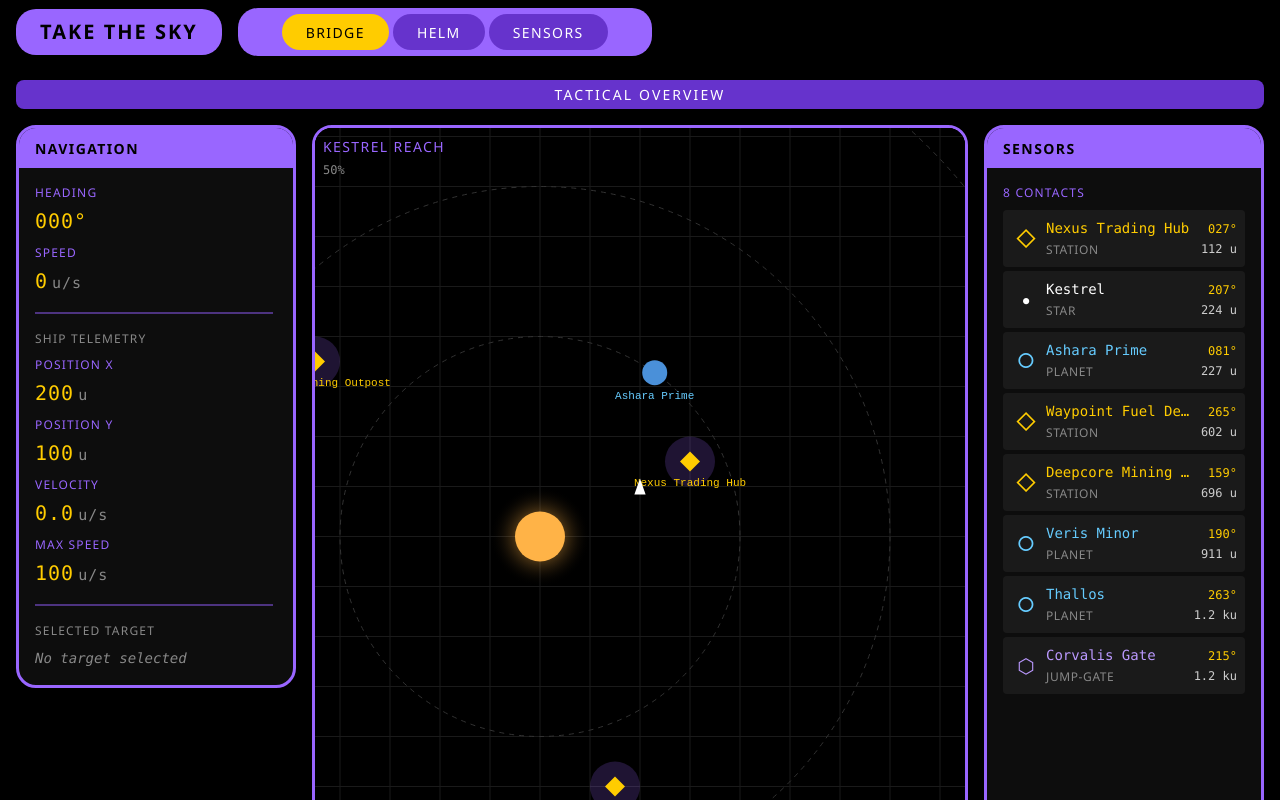
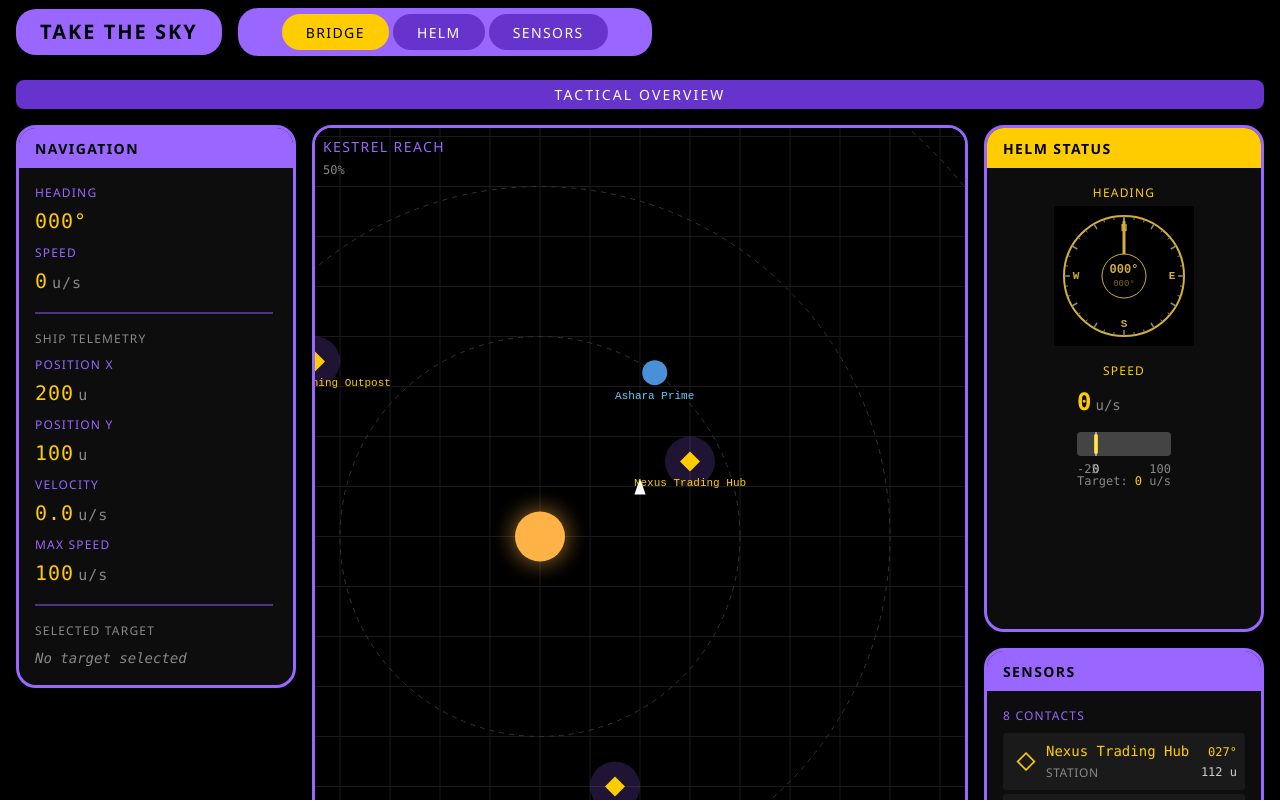
Before and after one commit to IntegerMan/FreighterSim, a Vue app: page /bridge in a window 1280 px wide. Built offline with nearby package versions, Linux system fonts and the light colour scheme.

Commit message:
Better navigation plotting

```diff
--- a/src/components/map/SystemMap.vue
+++ b/src/components/map/SystemMap.vue
@@ -341,17 +341,15 @@ function handleWheel(event: WheelEvent) {
 }
 
 function handleMouseDown(event: MouseEvent) {
-  if (event.button === 0) { // Left click
   const rect = canvasRef.value!.getBoundingClientRect();
   const clickPos = {
     x: event.clientX - rect.left,
     y: event.clientY - rect.top,
   };
-
-    // Check for object selection
   const worldPos = screenToWorld(clickPos);
   const clickRadius = 20 / zoom.value;
 
+  if (event.button === 0) { // Left click
     // Check stations
     for (const station of navStore.stations) {
       const dx = station.position.x - worldPos.x;
@@ -385,11 +383,26 @@ function handleMouseDown(event: MouseEvent) {
       }
     }
 
-    // No object clicked - add waypoint at clicked position
+    // No object clicked - handle waypoint creation
+    // Shift+click: add to queue, otherwise clear all and create new
+    if (!event.shiftKey) {
+      navStore.clearWaypoints();
+    }
     navStore.addWaypoint(worldPos);
     navStore.clearSelection();
     sensorStore.clearSelection();
-  } else if (event.button === 2) { // Right click - start panning
+  } else if (event.button === 2) { // Right click
+    // Check if clicking on a waypoint to delete it
+    for (const waypoint of navStore.waypoints) {
+      const dx = waypoint.position.x - worldPos.x;
+      const dy = waypoint.position.y - worldPos.y;
+      if (Math.sqrt(dx * dx + dy * dy) < clickRadius) {
+        navStore.removeWaypoint(waypoint.id);
+        return;
+      }
+    }
+
+    // Not on a waypoint - start panning
     isDragging.value = true;
     dragStart.value = { x: event.clientX, y: event.clientY };
   }
--- a/src/components/ui/HeadingGauge.vue
+++ b/src/components/ui/HeadingGauge.vue
@@ -6,10 +6,12 @@ interface Props {
   targetHeading: number;
   waypointHeading: number | null;
   disabled?: boolean;
+  readonly?: boolean;
 }
 
 const props = withDefaults(defineProps<Props>(), {
   disabled: false,
+  readonly: false,
 });
 
 const emit = defineEmits<{
@@ -170,7 +172,7 @@ function drawGauge() {
 }
 
 function handleCanvasClick(event: MouseEvent) {
-  if (props.disabled) return;
+  if (props.disabled || props.readonly) return;
 
   const canvas = canvasRef.value;
   if (!canvas) return;
--- a/src/components/ui/SpeedSlider.vue
+++ b/src/components/ui/SpeedSlider.vue
@@ -7,11 +7,13 @@ interface Props {
   maxSpeed: number;
   minSpeed?: number;
   disabled?: boolean;
+  readonly?: boolean;
 }
 
 const props = withDefaults(defineProps<Props>(), {
   minSpeed: -25,
   disabled: false,
+  readonly: false,
 });
 
 const emit = defineEmits<{
@@ -60,19 +62,19 @@ function getSpeedFromPosition(clientX: number) {
 }
 
 function handleClick(event: MouseEvent) {
-  if (props.disabled) return;
+  if (props.disabled || props.readonly) return;
   const speed = getSpeedFromPosition(event.clientX);
   emit('setSpeed', speed);
 }
 
 function handleMouseDown(event: MouseEvent) {
-  if (props.disabled) return;
+  if (props.disabled || props.readonly) return;
   isDragging.value = true;
   handleClick(event);
 }
 
 function handleMouseMove(event: MouseEvent) {
-  if (!isDragging.value || props.disabled) return;
+  if (!isDragging.value || props.disabled || props.readonly) return;
   const speed = getSpeedFromPosition(event.clientX);
   emit('setSpeed', speed);
 }
@@ -93,7 +95,7 @@ onUnmounted(() => {
 </script>
 
 <template>
-  <div class="speed-slider" :class="{ 'speed-slider--disabled': disabled, 'speed-slider--reversing': isReversing }">
+  <div class="speed-slider" :class="{ 'speed-slider--disabled': disabled, 'speed-slider--readonly': readonly, 'speed-slider--reversing': isReversing }">
     <!-- Speed value display -->
     <div class="speed-slider__value">
       <span class="speed-slider__current" :style="{ color: speedColor }">
@@ -196,6 +198,14 @@ onUnmounted(() => {
     }
   }
 
+  &--readonly &__track {
+    cursor: default;
+
+    &:hover {
+      background-color: $color-gray-dark;
+    }
+  }
+
   &__fill {
     position: absolute;
     top: 4px;
--- a/src/stores/navigationStore.ts
+++ b/src/stores/navigationStore.ts
@@ -118,7 +118,7 @@ export const useNavigationStore = defineStore('navigation', () => {
   function clearWaypoints() {
     waypoints.value = [];
     waypointCounter.value = 0;
-    autopilotEnabled.value = false;
+    // Note: Don't disable autopilot here - if user sets a new course, autopilot should follow it
   }
 
   function checkWaypointReached(shipPosition: Vector2) {
@@ -130,11 +130,6 @@ export const useNavigationStore = defineStore('navigation', () => {
       if (distance <= WAYPOINT_REACHED_DISTANCE) {
         // Remove the reached waypoint
         removeWaypoint(currentWaypoint.value.id);
-
-        // Disable autopilot if no more waypoints
-        if (waypoints.value.length === 0) {
-          autopilotEnabled.value = false;
-        }
       }
     }
   }
@@ -154,12 +149,7 @@ export const useNavigationStore = defineStore('navigation', () => {
 
   // Autopilot
   function toggleAutopilot() {
-    // Can only enable if there's a waypoint
-    if (!autopilotEnabled.value && currentWaypoint.value) {
-      autopilotEnabled.value = true;
-    } else {
-      autopilotEnabled.value = false;
-    }
+    autopilotEnabled.value = !autopilotEnabled.value;
   }
 
   function disableAutopilot() {
--- a/src/views/BridgeView.vue
+++ b/src/views/BridgeView.vue
@@ -1,6 +1,18 @@
 <script setup lang="ts">
+import { computed } from 'vue';
+import { useShipStore, useNavigationStore } from '@/stores';
 import { SystemMap } from '@/components/map';
 import { NavigationPanel, SensorPanel } from '@/components/panels';
+import { LcarsFrame, HeadingGauge, SpeedSlider } from '@/components/ui';
+
+const shipStore = useShipStore();
+const navStore = useNavigationStore();
+
+// Waypoint heading for compass display
+const waypointHeading = computed(() => {
+  if (!navStore.currentWaypoint) return null;
+  return navStore.getHeadingToWaypoint(shipStore.position, navStore.currentWaypoint.position);
+});
 </script>
 
 <template>
@@ -19,6 +31,39 @@ import { NavigationPanel, SensorPanel } from '@/components/panels';
 
     <!-- Right Panel Column -->
     <div class="bridge-view__right-panels">
+      <!-- Helm Status Panel -->
+      <LcarsFrame title="Helm Status" color="gold">
+        <div class="bridge-view__helm-status">
+          <!-- Heading Gauge (read-only) -->
+          <div class="bridge-view__gauge-section">
+            <div class="bridge-view__section-header">Heading</div>
+            <HeadingGauge
+              :current-heading="shipStore.heading"
+              :target-heading="shipStore.targetHeading"
+              :waypoint-heading="waypointHeading"
+              readonly
+            />
+          </div>
+
+          <!-- Speed Slider (read-only) -->
+          <div class="bridge-view__gauge-section">
+            <div class="bridge-view__section-header">Speed</div>
+            <SpeedSlider
+              :current-speed="shipStore.speed"
+              :target-speed="shipStore.targetSpeed"
+              :max-speed="shipStore.engines.maxSpeed"
+              :min-speed="shipStore.minSpeed"
+              readonly
+            />
+          </div>
+
+          <!-- Autopilot Indicator -->
+          <div v-if="navStore.autopilotEnabled" class="bridge-view__autopilot-indicator">
+            AUTOPILOT ACTIVE
+          </div>
+        </div>
+      </LcarsFrame>
+
       <div class="bridge-view__panel bridge-view__panel--grow">
         <SensorPanel />
       </div>
@@ -26,6 +71,7 @@ import { NavigationPanel, SensorPanel } from '@/components/panels';
 
     <!-- Station Title -->
     <div class="bridge-view__title">
+      <span v-if="navStore.autopilotEnabled" class="bridge-view__autopilot-badge">AUTOPILOT</span>
       <span class="bridge-view__title-text">TACTICAL OVERVIEW</span>
     </div>
   </div>
@@ -98,6 +144,67 @@ import { NavigationPanel, SensorPanel } from '@/components/panels';
       min-height: 200px;
     }
   }
+
+  &__helm-status {
+    display: flex;
+    flex-direction: column;
+    gap: $space-md;
+  }
+
+  &__gauge-section {
+    display: flex;
+    flex-direction: column;
+    align-items: center;
+    gap: $space-xs;
+  }
+
+  &__section-header {
+    width: 100%;
+    font-family: $font-display;
+    font-size: $font-size-xs;
+    font-weight: $font-weight-medium;
+    color: $color-gold;
+    text-transform: uppercase;
+    letter-spacing: 0.1em;
+    text-align: center;
+  }
+
+  &__autopilot-indicator {
+    padding: $space-sm;
+    background-color: rgba($color-success, 0.2);
+    border: 1px solid $color-success;
+    border-radius: $radius-sm;
+    color: $color-success;
+    font-family: $font-display;
+    font-size: $font-size-xs;
+    text-align: center;
+    text-transform: uppercase;
+    letter-spacing: 0.1em;
+    animation: pulse-glow 2s ease-in-out infinite;
+  }
+
+  &__autopilot-badge {
+    padding: $space-xs $space-sm;
+    background-color: $color-success;
+    color: $color-black;
+    font-family: $font-display;
+    font-size: $font-size-xs;
+    font-weight: $font-weight-bold;
+    text-transform: uppercase;
+    letter-spacing: 0.1em;
+    border-radius: $radius-sm;
+    margin-right: $space-md;
+    animation: pulse-glow 2s ease-in-out infinite;
+  }
+}
+
+@keyframes pulse-glow {
+  0%, 100% {
+    opacity: 1;
+  }
+  50% {
+    opacity: 0.7;
+  }
 }
 
 // Responsive adjustments
--- a/src/views/HelmView.vue
+++ b/src/views/HelmView.vue
@@ -158,12 +158,11 @@ function handleRadarSelect(contactId: string) {
             />
           </template>
 
-          <!-- Autopilot Toggle -->
           <LcarsButton
             :label="navStore.autopilotEnabled ? 'AUTOPILOT ON' : 'AUTOPILOT OFF'"
             :color="navStore.autopilotEnabled ? 'success' : 'purple'"
             full-width
-            :disabled="shipStore.isDocked || !navStore.currentWaypoint"
+            :disabled="shipStore.isDocked"
             @click="navStore.toggleAutopilot()"
           />
         </div>
@@ -201,6 +200,7 @@ function handleRadarSelect(contactId: string) {
 
     <!-- Station Title -->
     <div class="helm-view__title">
+      <span v-if="navStore.autopilotEnabled" class="helm-view__autopilot-badge">AUTOPILOT</span>
       <span class="helm-view__title-text">HELM CONTROL</span>
     </div>
   </div>
@@ -237,6 +237,20 @@ function handleRadarSelect(contactId: string) {
     color: $color-black;
     text-transform: uppercase;
     letter-spacing: 0.15em;
+  }
+
+  &__autopilot-badge {
+    padding: $space-xs $space-sm;
+    background-color: $color-success;
+    color: $color-black;
+    font-family: $font-display;
+    font-size: $font-size-xs;
+    font-weight: $font-weight-bold;
+    text-transform: uppercase;
+    letter-spacing: 0.1em;
+    border-radius: $radius-sm;
+    margin-right: $space-md;
+    animation: helm-pulse-glow 2s ease-in-out infinite;
   }
 
   &__map {
@@ -411,4 +425,13 @@ function handleRadarSelect(contactId: string) {
     }
   }
 }
+
+@keyframes helm-pulse-glow {
+  0%, 100% {
+    opacity: 1;
+  }
+  50% {
+    opacity: 0.7;
+  }
+}
 </style>
```
Also changed, not shown: 1 other file (tests, documents, lock files or other folders). Lines whose indentation alone changed are shown as unchanged.
